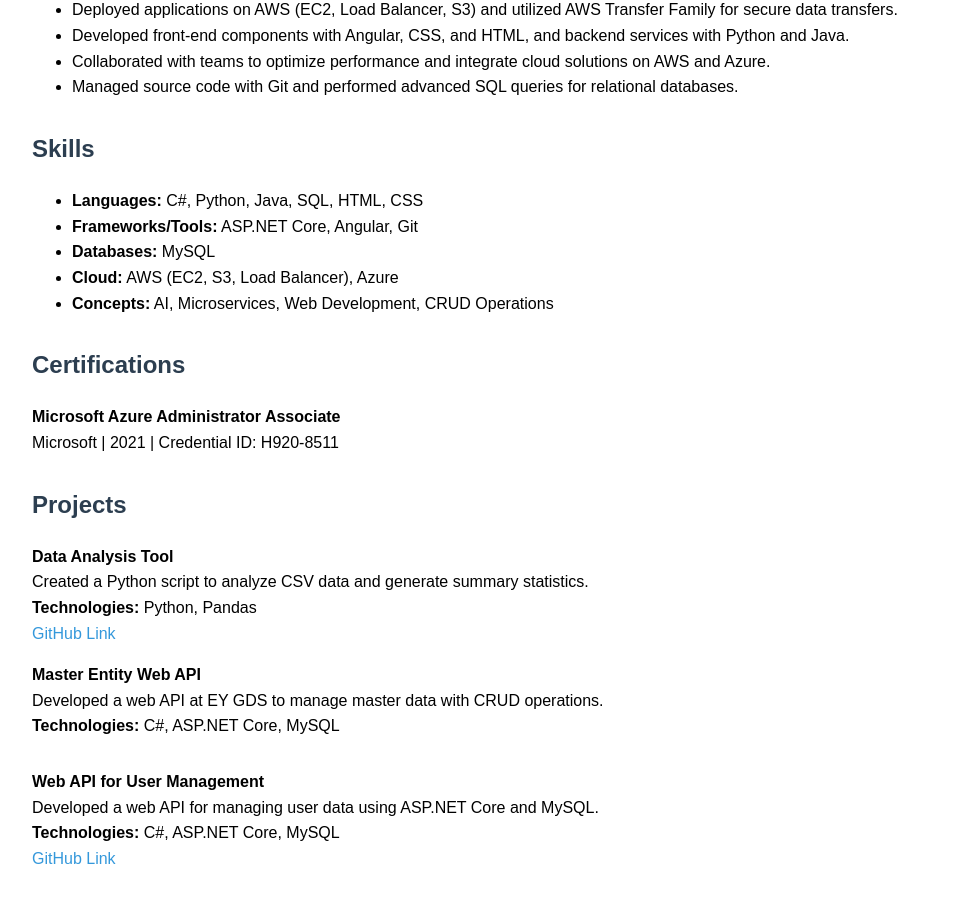
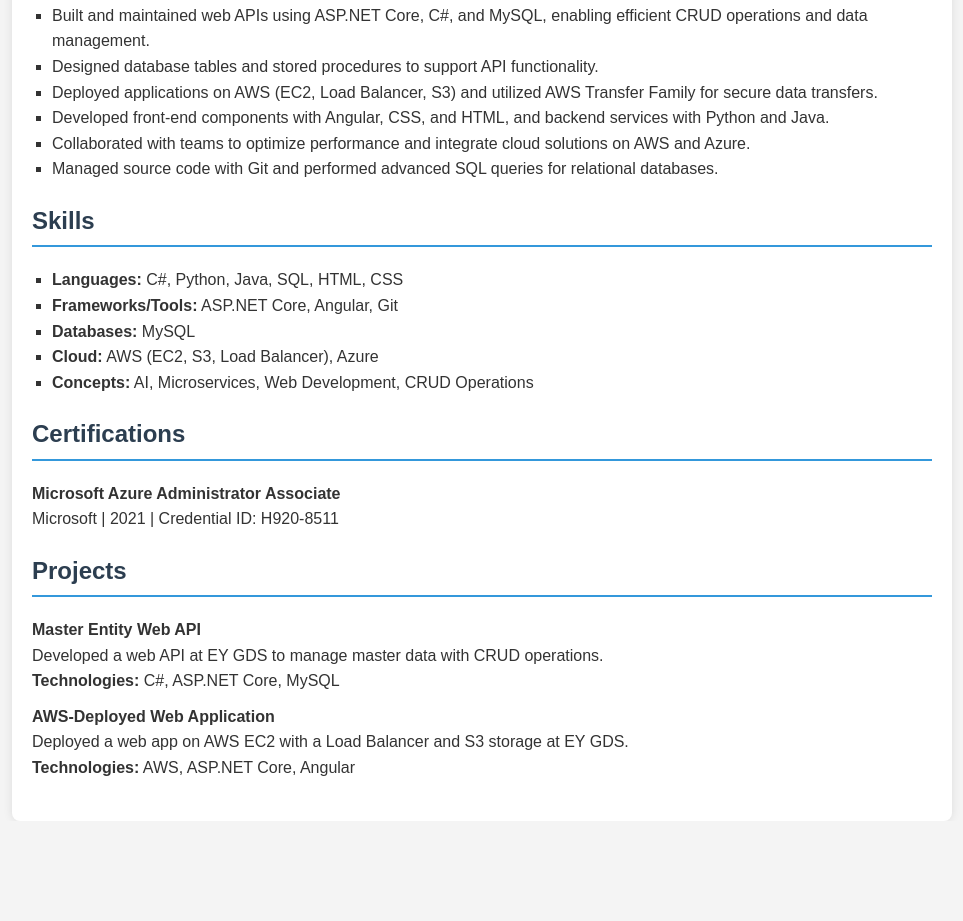
Before and after one commit to AkhilaSanthosh1/AkhilaSanthosh1.github.io, a plain HTML site: page index.html in a window 1280 px wide. Shown: the part 875-1796 px from the top of the page, without its empty margins (158-1121 px from the left). After the commit the page ends 1696 px from the top, so only its background shows below. Drawn offline with Linux system fonts and the light colour scheme.

Commit message:
Add files via upload

```diff
--- a/index.html
+++ b/index.html
@@ -6,16 +6,44 @@
     <title>Akhila Santhosh - Portfolio</title>
     <style>
         body {
-            font-family: Arial, sans-serif;
+            font-family: 'Arial', sans-serif;
             line-height: 1.6;
             margin: 0;
+            padding: 0;
+            background-color: #f4f4f4;
+            color: #333;
+        }
+        .container {
+            max-width: 900px;
+            margin: 0 auto;
             padding: 20px;
-            max-width: 900px;
-            margin-left: auto;
-            margin-right: auto;
+            background: #fff;
+            box-shadow: 0 0 10px rgba(0,0,0,0.1);
+            border-radius: 8px;
         }
-        h1, h2 {
+        header {
+            text-align: center;
+            padding: 20px;
+            background: #2c3e50;
+            color: #fff;
+            border-radius: 8px 8px 0 0;
+        }
+        header img {
+            width: 150px;
+            height: 150px;
+            border-radius: 50%;
+            border: 4px solid #fff;
+            margin-bottom: 10px;
+        }
+        h1 {
+            margin: 10px 0;
+            font-size: 2em;
+        }
+        h2 {
             color: #2c3e50;
+            border-bottom: 2px solid #3498db;
+            padding-bottom: 5px;
+            margin-top: 20px;
         }
         a {
             color: #3498db;
@@ -23,18 +51,28 @@
         }
         a:hover {
             text-decoration: underline;
-        }
-        .section {
-            margin-bottom: 30px;
+            color: #e74c3c;
         }
         .contact {
             font-size: 0.9em;
-            color: #7f8c8d;
+            color: #ecf0f1;
+        }
+        .section {
+            margin: 20px 0;
+        }
+        ul {
+            list-style-type: square;
+            padding-left: 20px;
+        }
+        .skills ul, .projects p {
+            margin: 10px 0;
         }
     </style>
 </head>
 <body>
+    <div class="container">
         <header>
+            <img src="profile.jpg" alt="Akhila Santhosh">
             <h1>Akhila Santhosh</h1>
             <p>Software Engineer | Master’s Student in Artificial Intelligence</p>
             <p class="contact">
@@ -74,7 +112,7 @@
             </ul>
         </div>
 
-    <div class="section">
+        <div class="section skills">
             <h2>Skills</h2>
             <ul>
                 <li><strong>Languages:</strong> C#, Python, Java, SQL, HTML, CSS</li>
@@ -91,22 +129,15 @@
             Microsoft | 2021 | Credential ID: H920-8511</p>
         </div>
 
-    <div class="section">
+        <div class="section projects">
             <h2>Projects</h2>
-        <div class="section">
-            <p><strong>Data Analysis Tool</strong><br>
-            Created a Python script to analyze CSV data and generate summary statistics.<br>
-            <strong>Technologies:</strong> Python, Pandas<br>
-            <a href="https://github.com/AkhilaSanthosh1/data-analysis-tool">GitHub Link</a></p>
             <p><strong>Master Entity Web API</strong><br>
             Developed a web API at EY GDS to manage master data with CRUD operations.<br>
             <strong>Technologies:</strong> C#, ASP.NET Core, MySQL</p>
+            <p><strong>AWS-Deployed Web Application</strong><br>
+            Deployed a web app on AWS EC2 with a Load Balancer and S3 storage at EY GDS.<br>
+            <strong>Technologies:</strong> AWS, ASP.NET Core, Angular</p>
         </div>
-        <p><strong>Web API for User Management</strong><br>
-        Developed a web API for managing user data using ASP.NET Core and MySQL.<br>
-        <strong>Technologies:</strong> C#, ASP.NET Core, MySQL<br>
-        <a href="https://github.com/AkhilaSanthosh1/project-name">GitHub Link</a></p>
     </div>
-
 </body>
 </html>
```
Also changed, not shown: profile.jpg.jpg (added). Lines whose indentation alone changed are shown as unchanged.
